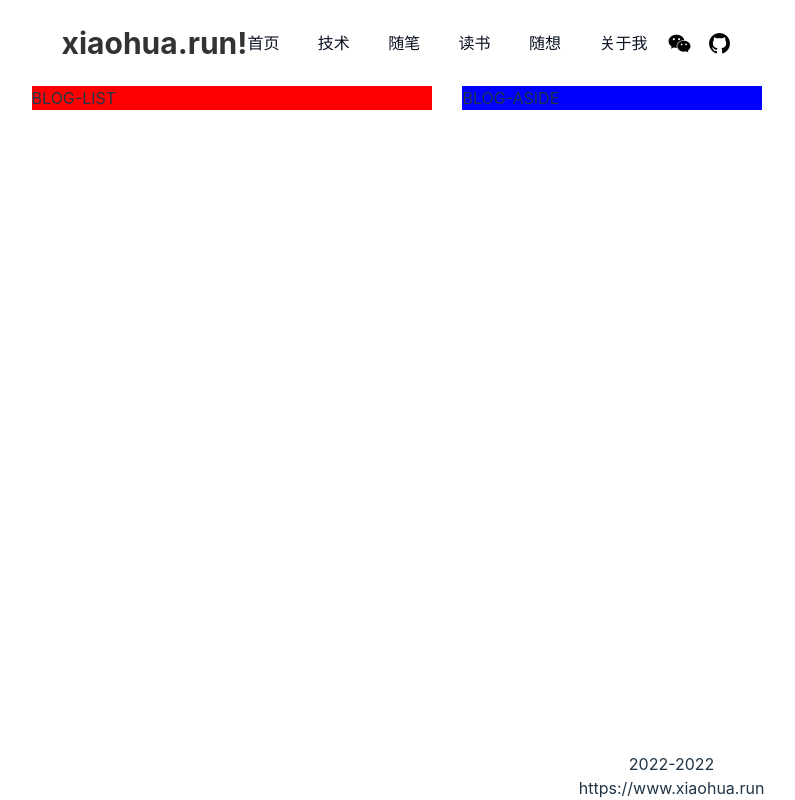
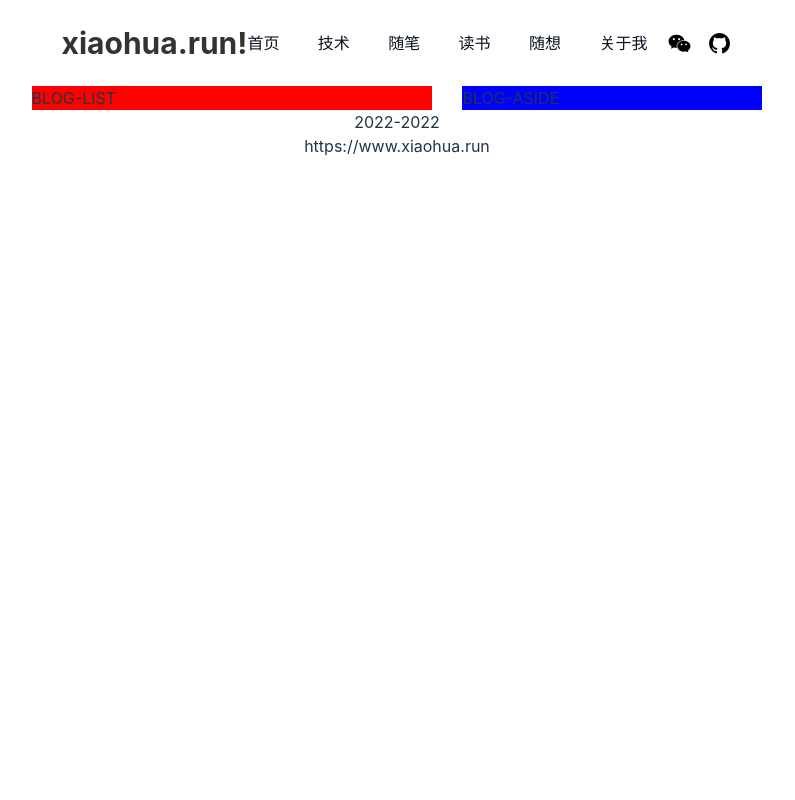
Before and after one commit to pengxiaohua/my-blog-web, a React (Vite) app: page / in a window 1280 px wide. Shown: the whole page, without its empty margins (243-1038 px from the left). Built offline with nearby package versions, Linux system fonts and the light colour scheme; what tailwindcss-dark-mode would draw is missing.

Commit message:
feat: 修改footer样式

```diff
--- a/src/components/Footer/index.scss
+++ b/src/components/Footer/index.scss
@@ -2,8 +2,6 @@
     display: flex;
     align-items: center;
     justify-content: center;
-    position: fixed;
-    bottom: 0;
     width: 100%;
     flex-direction: column;
 }
```
